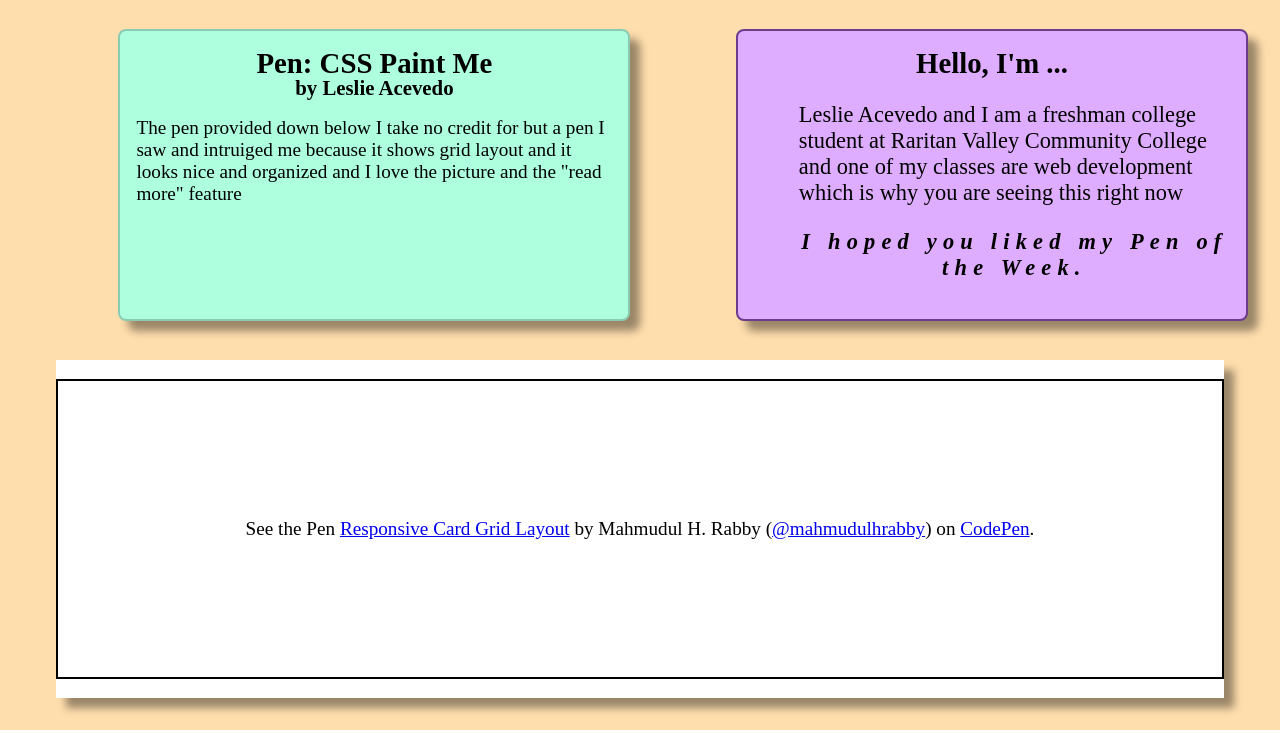
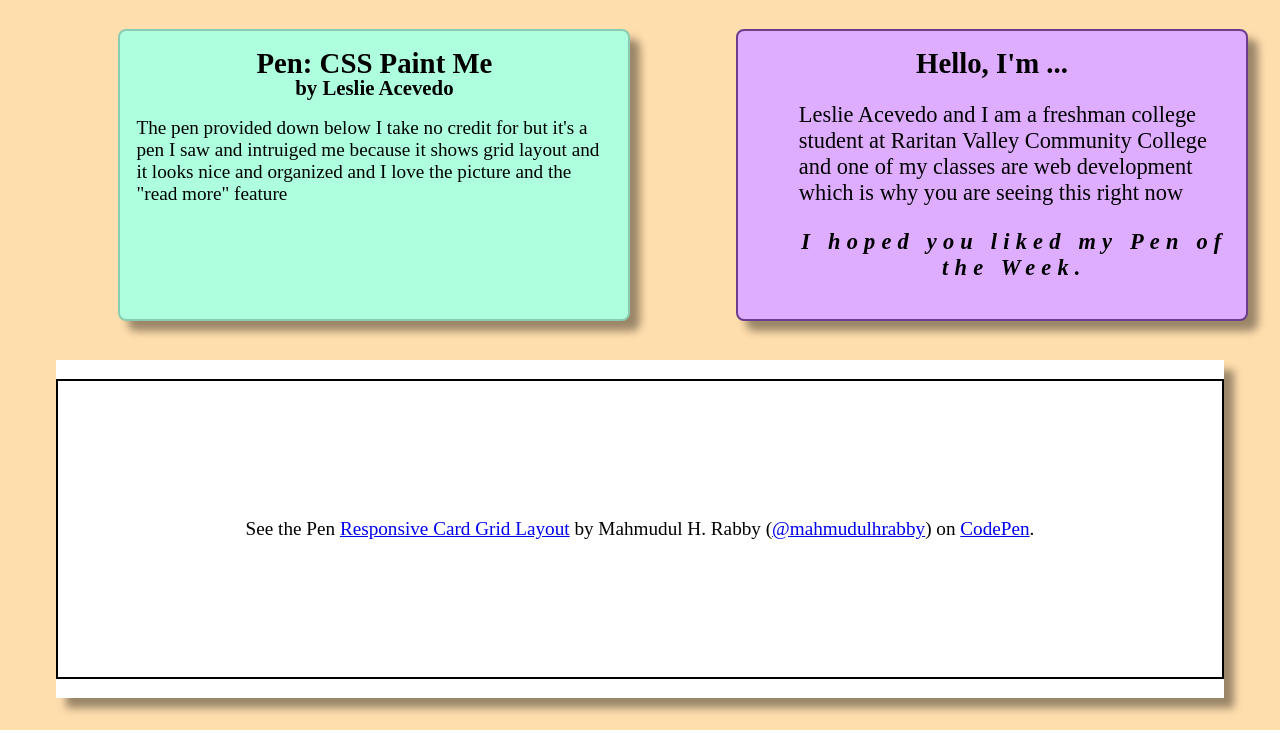
Before and after one commit to RVCC-IDMX/embed-codepen-leslie-acevedo2, a plain HTML site: page index.html in a window 1280 px wide. Shown: the part 67-800 px from the top of the page. Drawn offline with Linux system fonts and the light colour scheme; a script that the page names is missing; a web font is replaced by a local one.

Commit message:
reviewing pen

```diff
--- a/index.html
+++ b/index.html
@@ -18,7 +18,7 @@
         <article>
           <h2>Pen: CSS Paint Me</h2>
           <h3>by Leslie Acevedo</h3>
-          <p>The pen provided down below I take no credit for but a pen I saw and intruiged me because it shows grid layout and it looks nice and organized and I love the picture and the "read more" feature</p>
+          <p>The pen provided down below I take no credit for but it's a pen I saw and intruiged me because it shows grid layout and it looks nice and organized and I love the picture and the "read more" feature</p>
         </article>
         <section><p class="codepen" data-height="300" data-default-tab="html,result" data-slug-hash="GGqdvr" data-user="mahmudulhrabby" style="height: 300px; box-sizing: border-box; display: flex; align-items: center; justify-content: center; border: 2px solid; margin: 1em 0; padding: 1em;">
           <span>See the Pen <a href="https://codepen.io/mahmudulhrabby/pen/GGqdvr">
```
